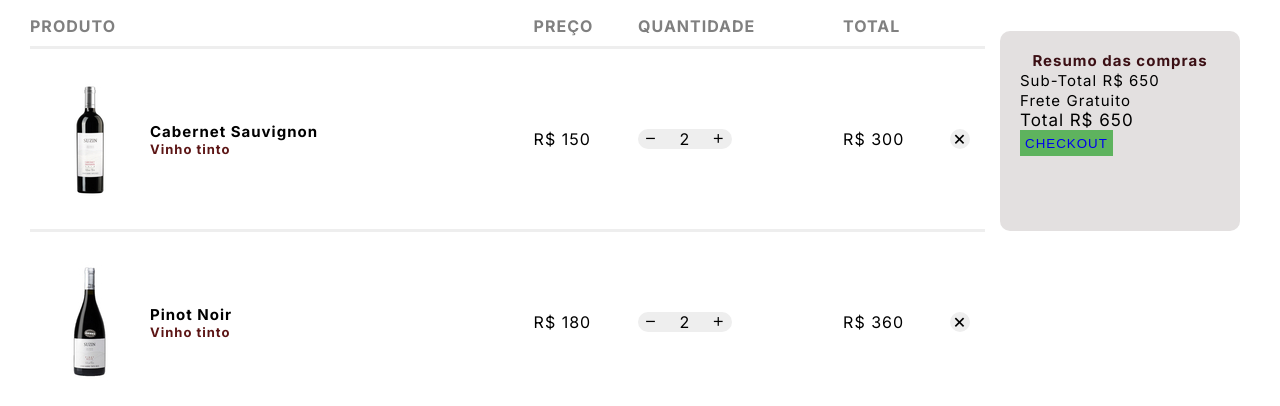
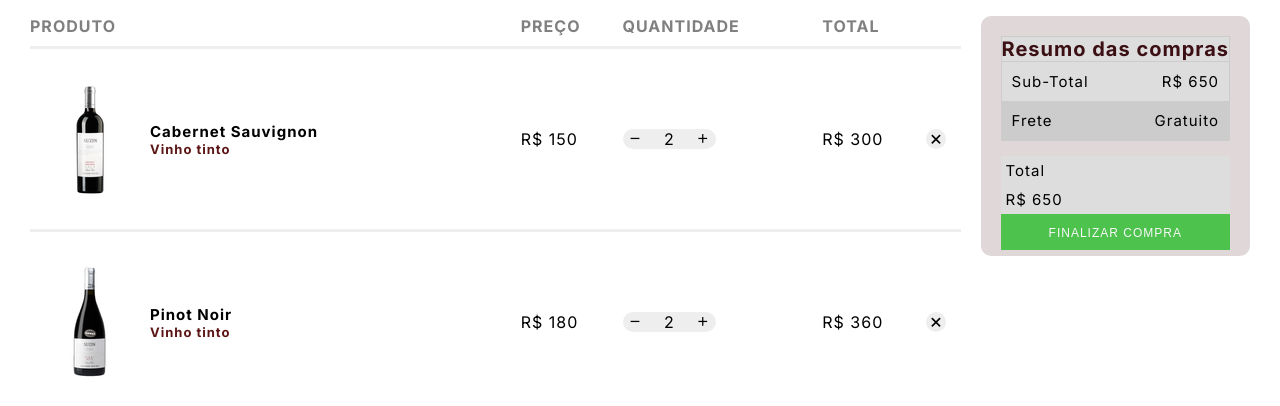
Before and after one commit to fatima330/projeto_ecommerce, a plain HTML site: page carrinho.html in a window 1280 px wide. Shown: the part 153-559 px from the top of the page. Drawn offline with nearby package versions, Linux system fonts and the light colour scheme.

Commit message:
alteraçoes

```diff
--- a/carrinho.css
+++ b/carrinho.css
@@ -277,44 +277,81 @@ h5{
   }
 }
 
+
+
+
 .box {
+  margin-bottom: 15px;
+  border: 1px solid #ccc;
+  background: #ddd;
 
 h2 {
-  font-size: 15px;
+  font-size: 20px;
   color: #3b0f14;
   text-align: center;
+  border-bottom:1px solid #ccc;
  }
+ .res {
+  padding: 10px;
+
+  display: flex;
+  justify-content: space-between;
+ }
+ .frete {
+  padding: 10px;
+  font-size: 18px;
+  background: #ccc;
+  display: flex;
+  justify-content: space-between;
+
+ }
+
  span {
   font-size: 15px;
  }
+}
 
-}
 
 .total {
   span {
-    font-size: 17px;
+    font-size: 15px;
     color: black;
+    padding: 5px;
+    background: #ddd;
+    display: flex;
+    justify-content: space-between;
+
   }
 }
 
 
 aside {
-  background: rgb(227, 224, 224);
+  background: rgb(224, 216, 216);
   min-width: 240px;
-  max-height: 200px;
+  max-height: 240px;
   border-radius: 10px;
-  margin: 15px 10px 15px 15px; /*espaçamento bordas*/
   padding: 20px;
+  margin-left: 20px;
 
   button {
-    background: rgb(94, 179, 94);
-    color: white;
+
+    background: rgb(77, 194, 77);
     border: 0;
-    padding: 5px ;
+    padding: 10px 0;
+    width: 100%;
     display: block;
-    text-transform: uppercase;
+    letter-spacing: 1px;
+
+    a {
+      color: rgb(248, 248, 248);
+      font-size: 12px;
+      text-transform: uppercase;
+    }
+
   }
- }
+}
+
+
 
 
 
--- a/carrinho.html
+++ b/carrinho.html
@@ -16,10 +16,10 @@
 
           <button class="hamburger"></button>
           <ul class="nav-list">
-            <li><a href="http://google.com ">Home</a></li>
+            <li><a href="index.html">Home</a></li>
             <li><a href="produtos.html">Produtos</a></li>
             <li><a href="contato.html">Contato</a></li>
-            <li><a href="http://google.com">Quem Somos</a></li>
+            <li><a href="quemsomos.html">Quem Somos</a></li>
             <!-- SE ATENTEM A IDENTAÇÃO, PESSOAL! -->
             <li><form action="#" method="post">
 
@@ -133,7 +133,7 @@
                     <span>Sub-Total</span>
                     <span>R$ 650</span>
                 </div>
-                <div>
+                <div class="frete">
                     <span>Frete</span>
                     <span>Gratuito</span>
                 </div>
@@ -143,7 +143,7 @@
             <span>Total</span>
             <span>R$ 650</span>
            </div>
-           <button><a href="checkout.html">Checkout</button></a>
+           <button><a href="checkout.html">Finalizar Compra</button></a>
          </aside>
         </div>
     </main>
```
